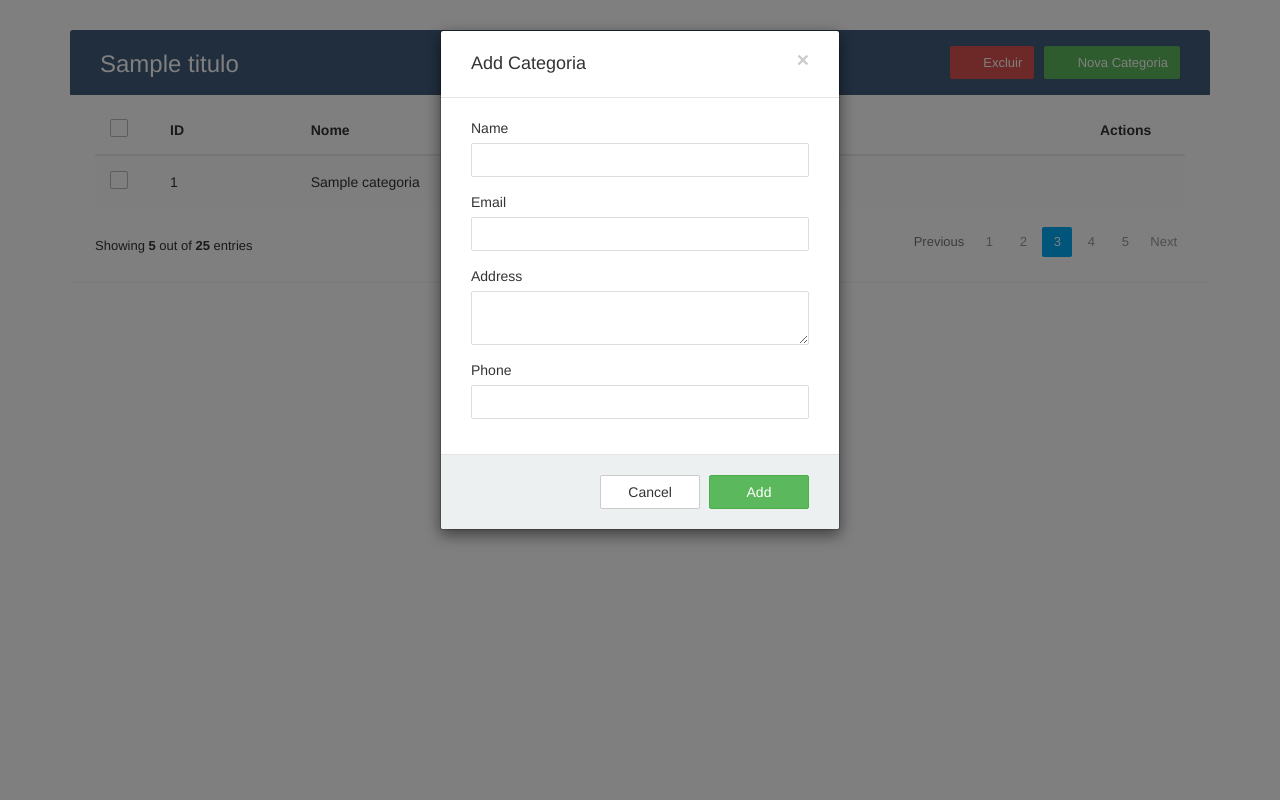
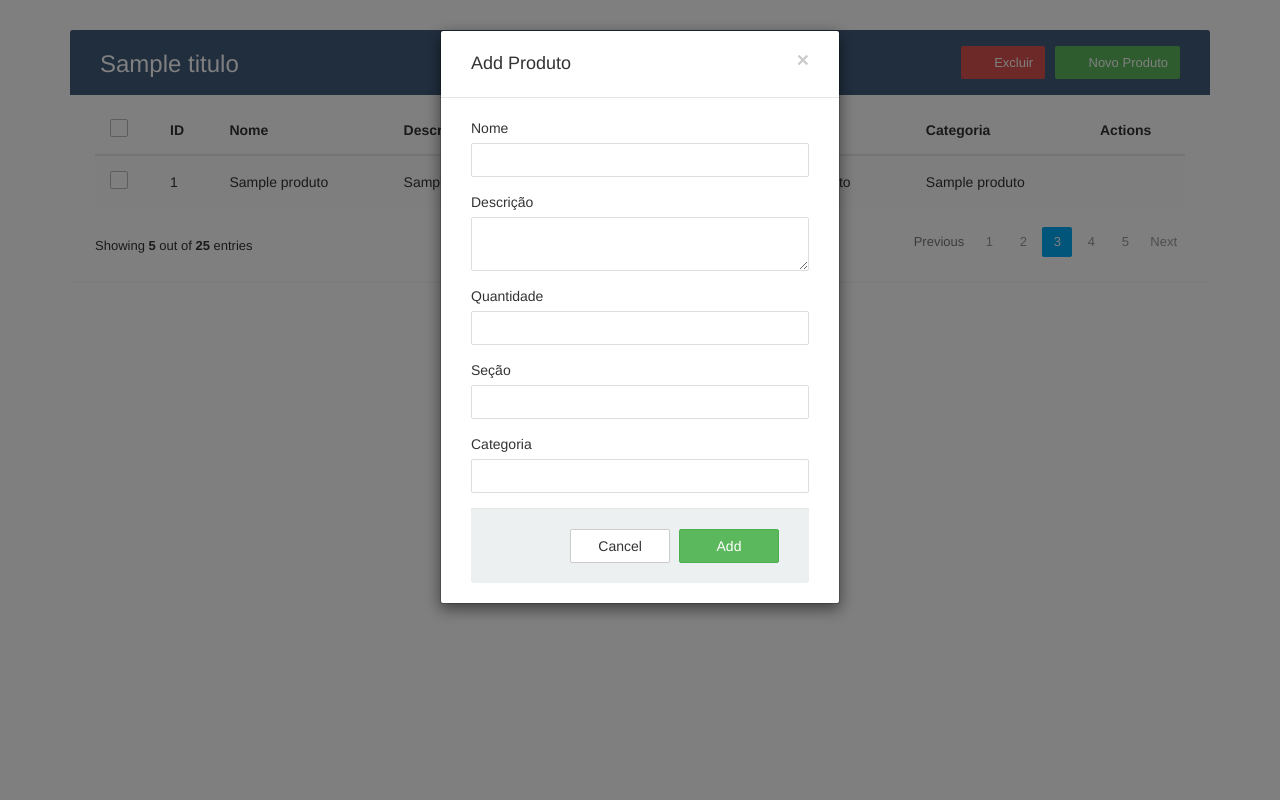
Before and after one commit to giorgiobraz/projeto_BD1, a Flask app: template templates/produtos.html in a window 1280 px wide, after a click that opens the changed part. Run offline with Flask 2, Linux system fonts and the light colour scheme; the template is opened without the code that fills it: most values are stand-ins (such as "Sample title", 1, 10 or a date in 2020); some libraries are stand-ins or nearby versions.

Commit message:
criação dos métodos para PRODUTOS

```diff
--- a/app.py
+++ b/app.py
@@ -5,35 +5,83 @@ from connectDatabase import Categorias
 app = Flask(__name__)
 sql = Categorias(None, None)
 
-##############################################################################
-#                          CRUD SIMPLES >> CATEGORIAS                        #
-##############################################################################
+###################################################################################
+# 								    CRUD CATEGORIAS
+###################################################################################
 
-# --------------------------------- EXIBIR --------------------------------- #
+# Exibir categoria
 @app.route('/categoria')
 def exibir():
     results = sql.get_all_categoria()
-    print(results)
     return render_template('homepage.html', titulo='Categorias', Categorias=results)
 
-# ------------------------------- ADICIONAR -------------------------------- #
+# Adicionar categoria
 @app.route('/categoria', methods=['POST',])
 def adicionar():
-    id = request.form['id']
     nome = request.form['nome']
     descricao = request.form['descricao']
-    nova_categoria = sql.nova_categoria(nome, descricao)
+    add = sql.nova_categoria(nome, descricao)
     results = sql.get_all_categoria()
     return render_template('homepage.html', titulo='Categorias', Categorias=results)
 
-# --------------------------------- EDITAR --------------------------------- #
-@app.route('/categoria')
+# Editar categoria
+@app.route('/categoria', methods=['POST',])
 def editar():
-    pass
+    id = request.args.get('id')
+    nome = request.form['nome']
+    descricao = request.form['descricao']
+    update = sql.edit_nome_categoria(id, nome, descricao)
+    results = sql.get_all_categoria()
+    return render_template('homepage.html', titulo='Categorias', Categorias=results)
 
-# --------------------------------- DELETAR -------------------------------- #
+
+# Deletar categoria
 @app.route('/categoria')
 def deletar():
     pass
 
+
+###################################################################################
+# 								    CRUD PRODUTOS
+###################################################################################
+
+# Exibir produtos
+@app.route('/produto')
+def exibir():
+    results = sql.get_all_produtos()
+    return render_template('produtos.html', titulo='Produtos', Produtos=results)
+
+
+# Adicionar produto
+@app.route('/produto', methods=['POST',])
+def adicionar():
+    nome = request.form['nome']
+    descricao = request.form['descricao']
+    qtde = request.form['qtde']
+    secao = request.form['secao']
+    id_categoria = request.form['id_categoria']
+    add = sql.novo_produto(nome, descricao, qtde, secao, id_categoria)
+    results = sql.get_all_produtos()
+    return render_template('produtos.html', titulo='Produtos', Produtos=results)
+
+
+# Editar produto
+@app.route('/produto', methods=['POST',])
+def editar():
+    id = request.args.get('id')
+    nome = request.form['nome']
+    descricao = request.form['descricao']
+    qtde = request.form['qtde']
+    secao = request.form['secao']
+    id_categoria = request.form['id_categoria']
+    update = sql.edit_nome_produto(id, nome, descricao)
+    results = sql.get_all_produtos()
+    return render_template('produtos.html', titulo='Produtos', Produtos=results)
+
+
+# Deletar produto
+@app.route('/produto')
+def deletar():
+    pass
+
 app.run(debug=True)
--- a/templates/produtos.html
+++ b/templates/produtos.html
@@ -53,7 +53,7 @@
 						<h2>{{ titulo }}</h2> <!-- titulo dinâmico -->
 					</div>
 					<div class="col-sm-6">
-						<a href="#addEmployeeModal" class="btn btn-success" data-toggle="modal"><i class="material-icons">&#xE147;</i> <span>Nova Categoria</span></a>
+						<a href="#addEmployeeModal" class="btn btn-success" data-toggle="modal"><i class="material-icons">&#xE147;</i> <span>Novo Produto</span></a>
 						<a href="#deleteEmployeeModal" class="btn btn-danger" data-toggle="modal"><i class="material-icons">&#xE15C;</i> <span>Excluir</span></a>
 					</div>
                 </div>
@@ -70,11 +70,14 @@
                         <th>ID</th>
                         <th>Nome</th>
 						<th>Descrição</th>
+						<th>Quantidade</th>
+						<th>Seção</th>
+						<th>Categoria</th>
                         <th>Actions</th>
                     </tr>
                 </thead>
                 <tbody>
-				{% for categoria in Categorias %}
+				{% for produto in Produtos %}
                     <tr>
 						<td>
 							<span class="custom-checkbox">
@@ -82,9 +85,12 @@
 								<label for="checkbox1"></label>
 							</span>
 						</td>
-                        <td>{{ categoria.id }}</td>
-                        <td>{{ categoria.nome }}</td>
-						<td>{{ categoria.descricao }}</td>
+                        <td>{{ produto[0] }}</td>
+                        <td>{{ produto[1] }}</td>
+						<td>{{ produto[2] }}</td>
+						<td>{{ produto[3] }}</td>
+						<td>{{ produto[4] }}</td>
+						<td>{{ produto[5] }}</td>
                         <td>
                             <a href="#editEmployeeModal" class="edit" data-toggle="modal"><i class="material-icons" data-toggle="tooltip" title="Edit">&#xE254;</i></a>
                             <a href="#deleteEmployeeModal" class="delete" data-toggle="modal"><i class="material-icons" data-toggle="tooltip" title="Delete">&#xE872;</i></a>
@@ -113,25 +119,30 @@
 			<div class="modal-content">
 				<form>
 					<div class="modal-header">
-						<h4 class="modal-title">Add Categoria</h4>
+						<h4 class="modal-title">Add Produto</h4>
 						<button type="button" class="close" data-dismiss="modal" aria-hidden="true">&times;</button>
 					</div>
 					<div class="modal-body">
 						<div class="form-group">
-							<label>Name</label>
-							<input type="text" class="form-control" required>
+							<div class="form-group">
+								<label for="nome">Nome</label>
+								<input type="text" id="nome" name="nome" class="form-control" required>
 							</div>
 							<div class="form-group">
-							<label>Email</label>
-							<input type="email" class="form-control" required>
+								<label for="descricao">Descrição</label>
+								<textarea class="form-control" id="descricao" name="descricao" required></textarea>
 							</div>
 							<div class="form-group">
-							<label>Address</label>
-							<textarea class="form-control" required></textarea>
+								<label for="descricao">Quantidade</label>
+								<input type="text" class="form-control" id="descricao" name="descricao" required>
 							</div>
 							<div class="form-group">
-							<label>Phone</label>
-							<input type="text" class="form-control" required>
+								<label for="descricao">Seção</label>
+								<input type="text" class="form-control" id="descricao" name="descricao" required>
+							</div>
+							<div class="form-group">
+								<label for="descricao">Categoria</label>
+								<input type="text" class="form-control" id="descricao" name="descricao" required>
 							</div>
 					</div>
 					<div class="modal-footer">
@@ -148,25 +159,17 @@
 			<div class="modal-content">
 				<form>
 					<div class="modal-header">
-						<h4 class="modal-title">Editar Categoria</h4>
+						<h4 class="modal-title">Editar Produto</h4>
 						<button type="button" class="close" data-dismiss="modal" aria-hidden="true">&times;</button>
 					</div>
 					<div class="modal-body">
 						<div class="form-group">
-							<label>Name</label>
-							<input type="text" class="form-control" required>
+							<label for="nome">Nome</label>
+							<input type="text" id="nome" name="nome" class="form-control" required>
 						</div>
 						<div class="form-group">
-							<label>Email</label>
-							<input type="email" class="form-control" required>
-						</div>
-						<div class="form-group">
-							<label>Address</label>
-							<textarea class="form-control" required></textarea>
-						</div>
-						<div class="form-group">
-							<label>Phone</label>
-							<input type="text" class="form-control" required>
+							<label for="descricao">Descrição</label>
+							<textarea class="form-control" id="descricao" name="descricao" required></textarea>
 						</div>
 					</div>
 					<div class="modal-footer">
@@ -183,7 +186,7 @@
 			<div class="modal-content">
 				<form>
 					<div class="modal-header">
-						<h4 class="modal-title">Excluir Categoria</h4>
+						<h4 class="modal-title">Excluir Produto</h4>
 						<button type="button" class="close" data-dismiss="modal" aria-hidden="true">&times;</button>
 					</div>
 					<div class="modal-body">
```
Also changed, not shown: connectDatabase.py (+102 -10 lines), requirements.txt (deleted, +0 -8 lines), templates/homepage.html (+7 -19 lines). Lines whose indentation alone changed are shown as unchanged.
